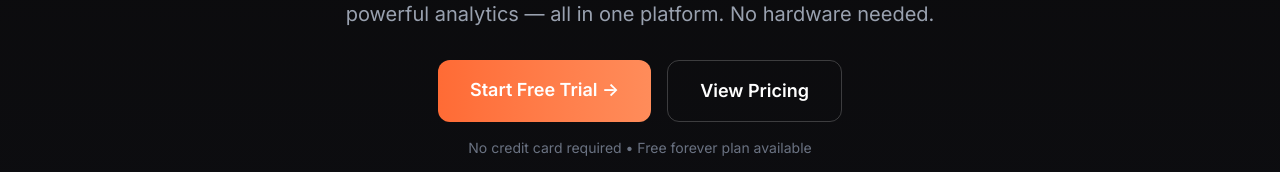
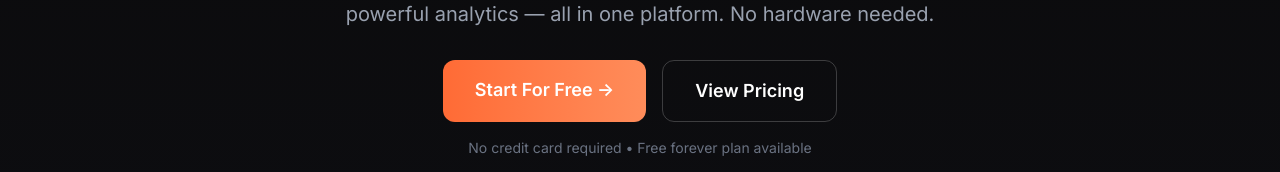
Before and after one commit to Pritam-Pattanaik/aerobill, a Next.js app: page / in a window 1280 px wide. Shown: the part 386-558 px from the top of the page. Built offline with nearby package versions, Linux system fonts and the light colour scheme.

Commit message:
text: change Start Free Trial to Start For Free

```diff
--- a/app/about/page.tsx
+++ b/app/about/page.tsx
@@ -339,7 +339,7 @@ export default function AboutPage() {
                             href="/register"
                             className="bg-gradient-to-r from-[#ff6b35] to-[#ff8c5a] text-white px-8 py-4 rounded-xl font-semibold text-lg hover:shadow-lg hover:shadow-[#ff6b35]/30 transition"
                         >
-                            Start Free Trial →
+                            Start For Free →
                         </Link>
                         <a
                             href="https://www.assetmagnets.com/"
--- a/app/page.tsx
+++ b/app/page.tsx
@@ -258,7 +258,7 @@ export default function HomePage() {
             </p>
             <div className="flex flex-col sm:flex-row gap-4 justify-center">
               <Link href="/register" className="bg-gradient-to-r from-[#ff6b35] to-[#ff8c5a] text-white px-8 py-4 rounded-xl font-semibold text-lg hover:shadow-lg hover:shadow-[#ff6b35]/30 transition">
-                Start Free Trial →
+                Start For Free →
               </Link>
               <Link href="/pricing" className="border border-white/20 text-white px-8 py-4 rounded-xl font-semibold text-lg hover:bg-white/5 transition">
                 View Pricing
--- a/app/pricing/page.tsx
+++ b/app/pricing/page.tsx
@@ -276,7 +276,7 @@ export default function PricingPage() {
                             href="/register"
                             className="bg-gradient-to-r from-[#ff6b35] to-[#ff8c5a] text-white px-8 py-4 rounded-xl font-semibold text-lg hover:shadow-lg hover:shadow-[#ff6b35]/30 transition"
                         >
-                            Start Free Trial →
+                            Start For Free →
                         </Link>
                         <Link
                             href="/about"
--- a/app/super-admin/blog/page.tsx
+++ b/app/super-admin/blog/page.tsx
@@ -4,6 +4,22 @@ import { redirect } from "next/navigation"
 import Link from "next/link"
 import { getAllBlogPosts } from "@/app/actions/blog"
 import BlogPostActions from "./BlogPostActions"
+
+type BlogPost = {
+    id: string
+    title: string
+    slug: string
+    excerpt: string
+    content: string
+    coverImage: string | null
+    author: string
+    isPublished: boolean
+    metaTitle: string | null
+    metaDesc: string | null
+    keywords: string | null
+    createdAt: Date
+    updatedAt: Date
+}
 
 export default async function SuperAdminBlogPage() {
     const session = await getServerSession(authOptions)
@@ -13,7 +29,7 @@ export default async function SuperAdminBlogPage() {
     }
 
     const result = await getAllBlogPosts()
-    const posts = result.success ? result.data : []
+    const posts = result.success ? (result.data as BlogPost[]) : []
 
     return (
         <div className="p-8">
```
